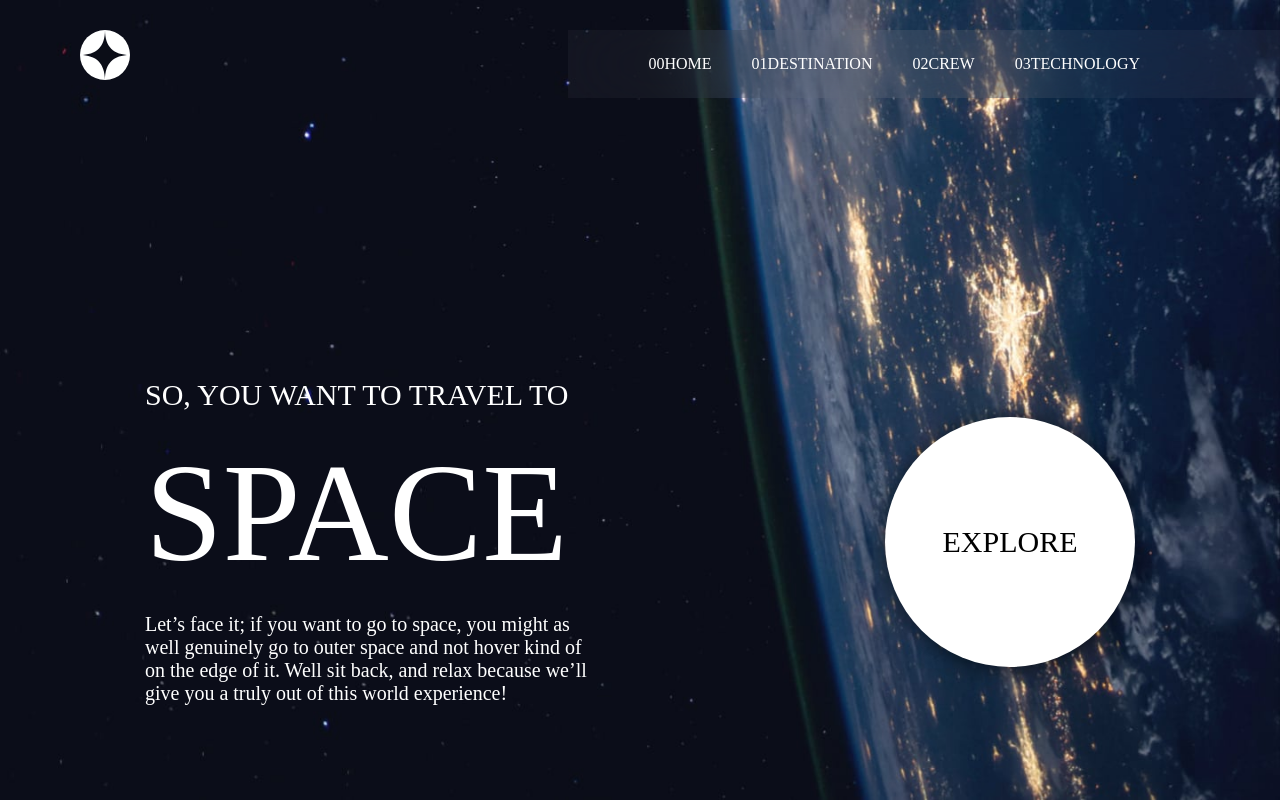
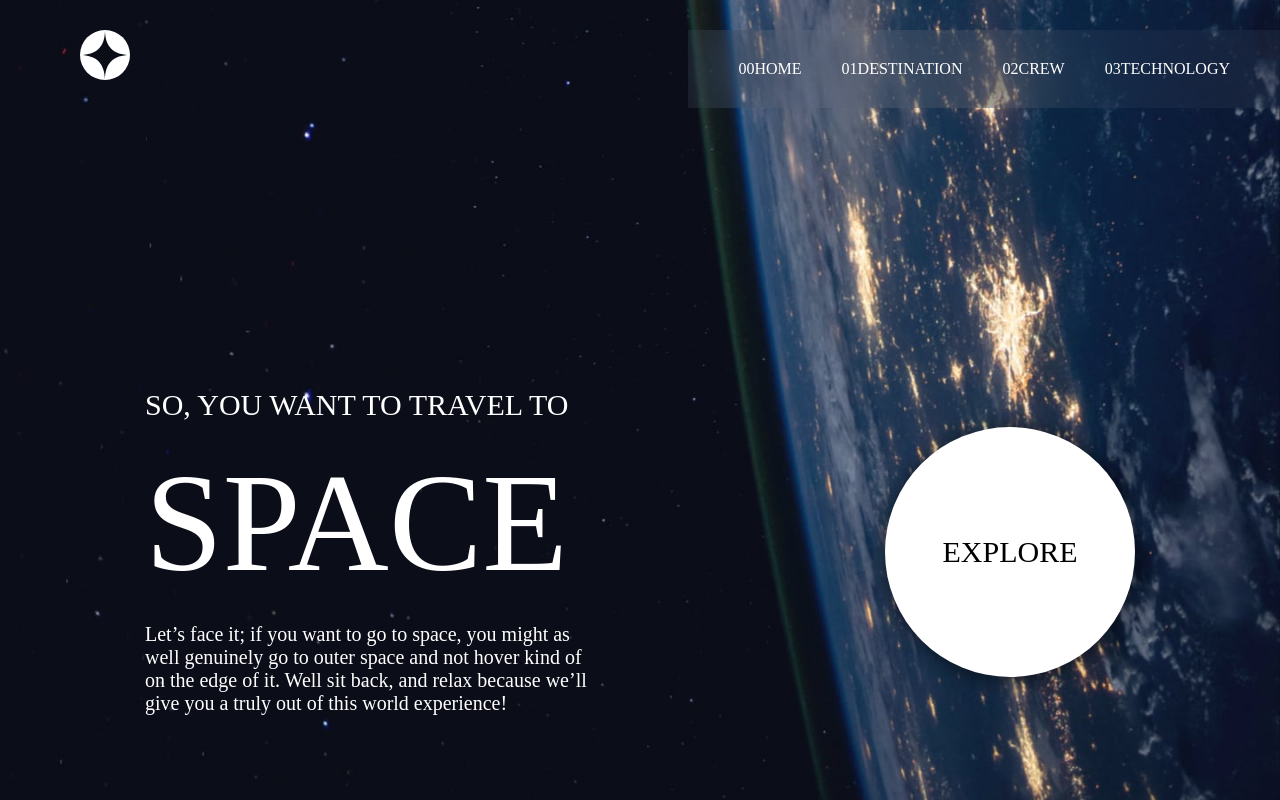
Before and after one commit to AndreiLhu/Space-Tourism-Webiste, a React (Vite) app: page / in a window 1280 px wide. Built offline with nearby package versions, Linux system fonts and the light colour scheme.

Commit message:
Changes on Navbar styling

```diff
--- a/src/Components/Navbar/Navbar.css
+++ b/src/Components/Navbar/Navbar.css
@@ -17,10 +17,7 @@
   background: rgba(255, 255, 255, 0.04);
   align-self: center;
   margin-left: auto;
-  padding-right: 10%;
-  padding-left: 5%;
-  padding-top: 25px;
-  padding-bottom: 25px;
+  padding: 30px;
 }
 .navbarLinksContainer a {
   margin: 20px;
@@ -35,7 +32,7 @@
   width: auto;
   height: 50px;
 }
-@media screen and (max-width: 900px) {
+@media screen and (max-width: 750px) {
   .mainNavbarContainer {
     display: none;
   }
```
